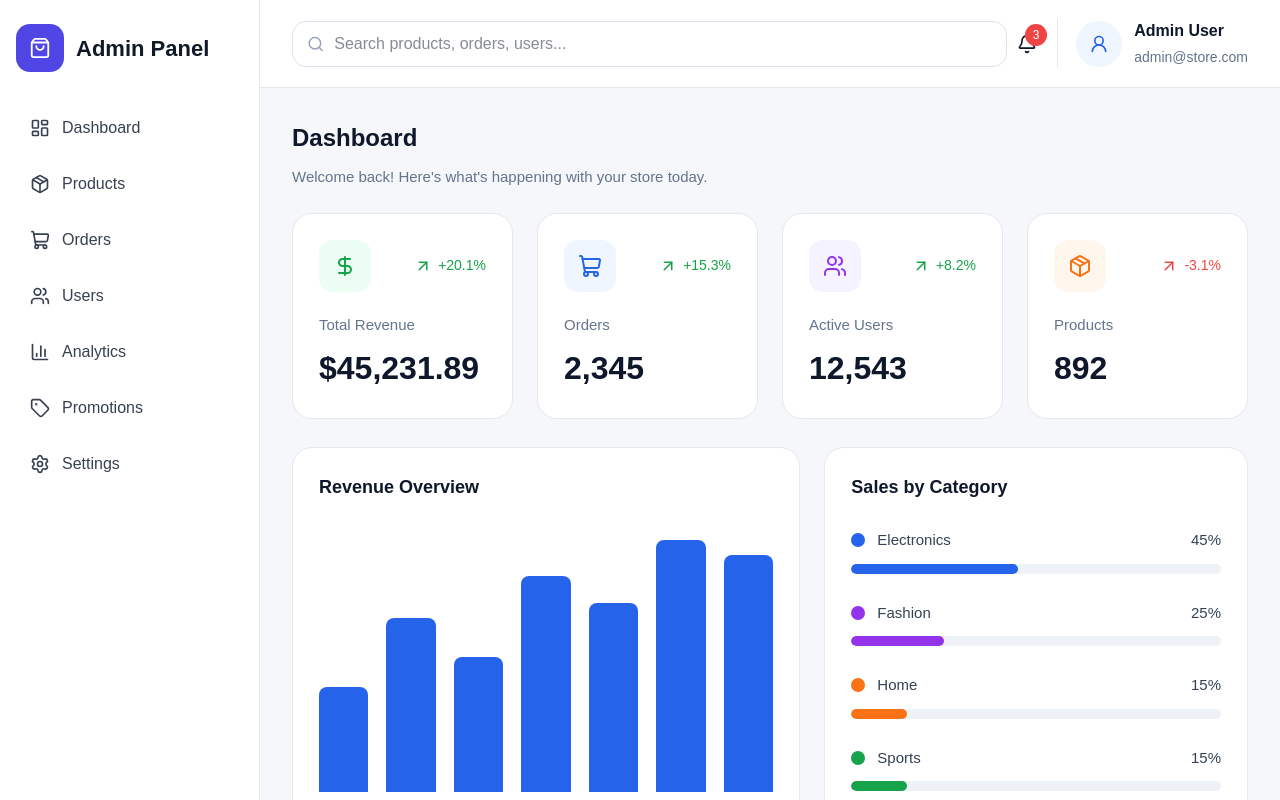
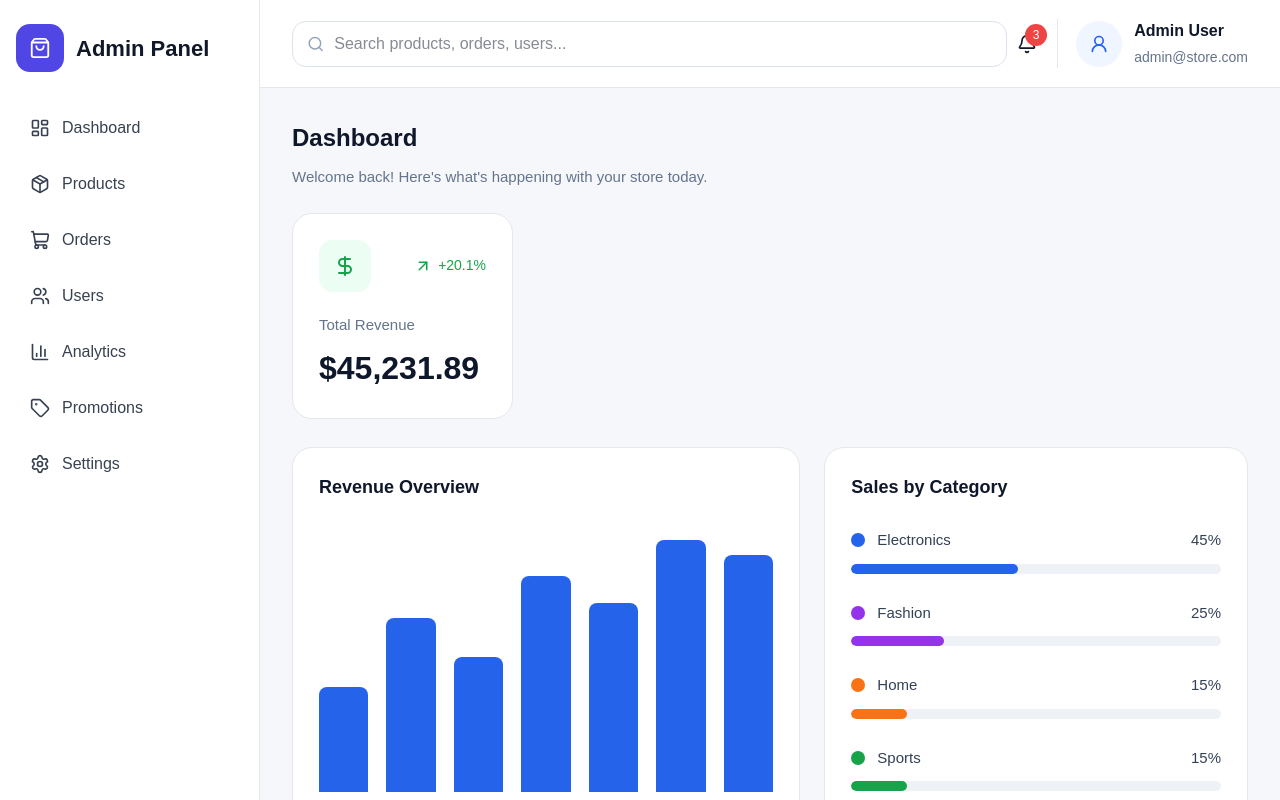
Before and after one commit to pouyanfarsara/AdminPanel, a Next.js app: page / in a window 1280 px wide. Shown: the top 800 px of the page. Built offline with nearby package versions, Linux system fonts and the light colour scheme.

Commit message:
complete styles

```diff
--- a/src/app/data/dashboardData.ts
+++ b/src/app/data/dashboardData.ts
@@ -8,34 +8,7 @@ export const statsData = [
     icon: "dollar",
     color: "green",
   },
-  {
-    id: 2,
-    title: "Orders",
-    value: "2,345",
-    change: "+15.3%",
-    positive: true,
-    icon: "cart",
-    color: "blue",
-  },
-  {
-    id: 3,
-    title: "Active Users",
-    value: "12,543",
-    change: "+8.2%",
-    positive: true,
-    icon: "users",
-    color: "purple",
-  },
-  {
-    id: 4,
-    title: "Products",
-    value: "892",
-    change: "-3.1%",
-    positive: false,
-    icon: "box",
-    color: "orange",
-  },
-];
+] as const;
 
 export const revenueData = [
   { month: "Jan", value: 35 },
```
